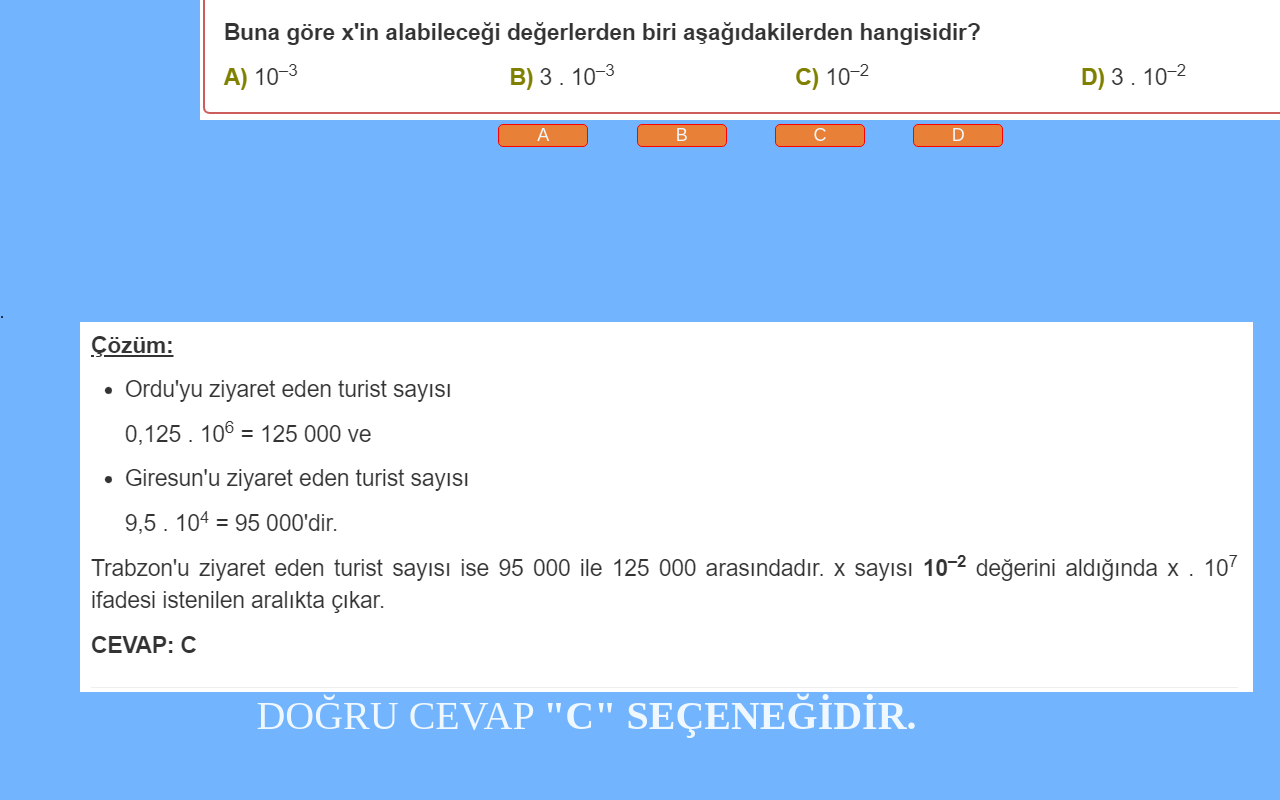
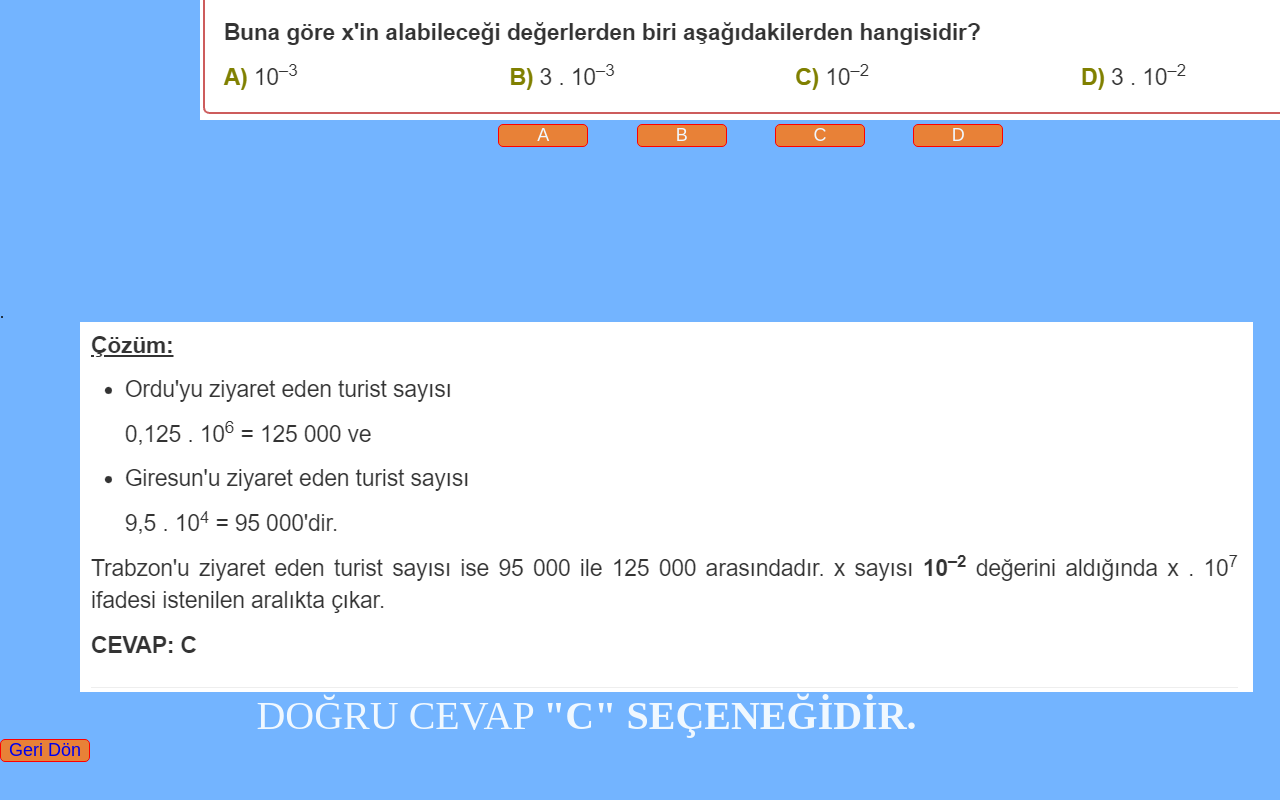
Before and after one commit to FurkanCifci/Bitirme-Projesi, a plain HTML site: page Konular ve Üniteler/Rasyonel-Sayılar.html in a window 1280 px wide. Shown: the part 544-1344 px from the top of the page. Drawn offline with Linux system fonts and the light colour scheme.

Commit message:
Bitiş.:)

```diff
--- a/Konular ve Üniteler/Rasyonel-Sayılar.html
+++ b/Konular ve Üniteler/Rasyonel-Sayılar.html
@@ -6,6 +6,7 @@
     <meta name="viewport" content="width=device-width, initial-scale=1.0">
     <title>Rasyonel-Sayılar | Konular-Üniteler</title>
     <link rel="stylesheet" href="/style.css">
+    <link rel="shortcut icon" href="/img/Çözerek Öğren! (1).png" type="image/x-icon" />
     <style>
     html , body{
         height: 130%;
@@ -56,6 +57,19 @@
     color: aliceblue;
     font-family:'Times New Roman', Times, serif;
 }
+.geridon button{
+    width: 90px;
+    font-size: 18px;
+    color: #f77272;
+    background:rgb(232, 129, 55) ;
+    border: solid 1px red;
+    border-radius: 5px;
+    color: aliceblue;
+
+}
+.geridon button a{
+    text-decoration: none;
+}
     </style>
 </head>
 <body>
@@ -87,7 +101,9 @@
                 <img src="/img/rasyonel sayılar 2.png" alt="cevap 1.bolum">
 
                 <p id="d">DOĞRU CEVAP <b>"C" SEÇENEĞİDİR.</b></p>
-
+                <div class="geridon">
+                    <button><a href="/Konular-Üniteler.html">Geri Dön</a></button>
+                </div>
             </div>
     </div>
 </body>
--- a/style.css
+++ b/style.css
@@ -6,6 +6,10 @@
     padding: 0;
 }
 
+.logo{
+    margin: 0;
+    padding: 0;
+}
 
 body{
     background:url(img/Adsız\ tasarım.png);
@@ -16,7 +20,7 @@ body{
 
     width: 100%;
     height: 80px;
-    background:rgba(80, 162, 255, 0.8);
+    background:rgb(80, 162, 255);
 }
 
 .navbar .logo {
```
Also changed, not shown: Hakkımızda-Vizyonumuz.html (+1 -0 lines), Konular ve Üniteler/Denklemler.html (+17 -0 lines), Konular ve Üniteler/KareKöklü-İfadeler.html (+17 -1 lines), Konular ve Üniteler/Üslü-Sayılar.html (+16 -1 lines), Konular-Üniteler.html (+3 -2 lines), iletişim.html (+1 -0 lines), index.html (+2 -2 lines), img/Çözerek Öğren! (1).png (added).
